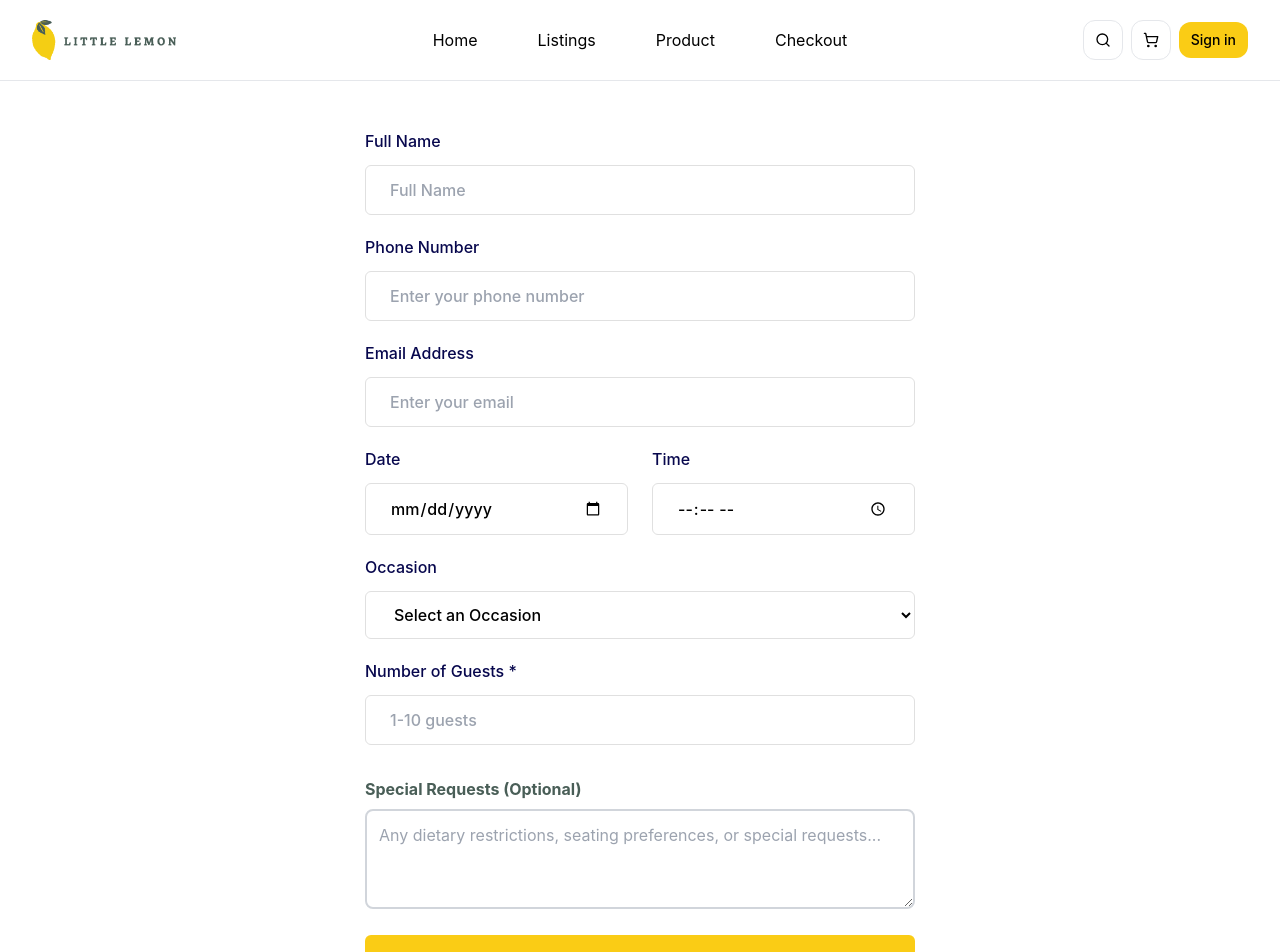
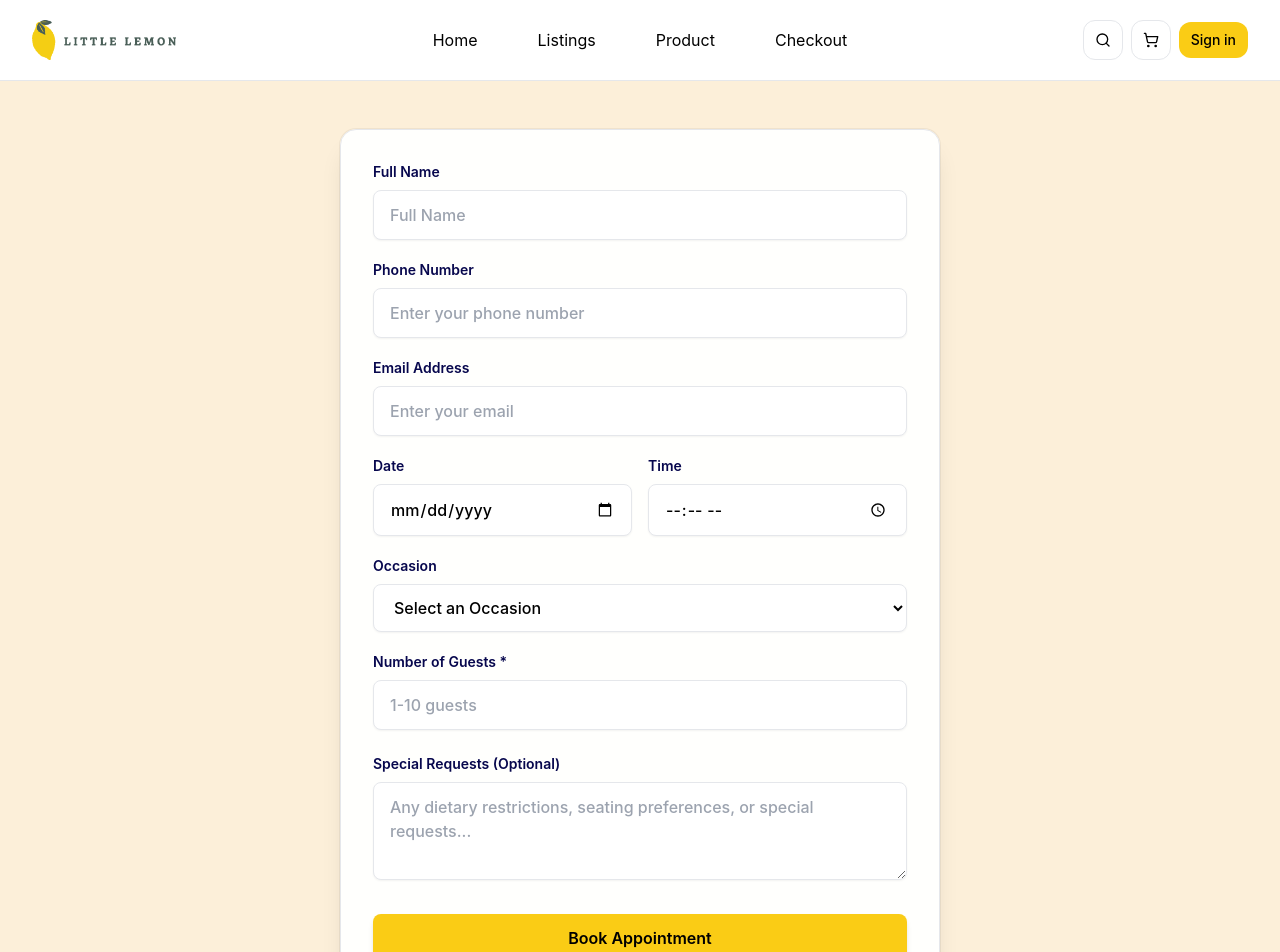
Before and after one commit to Raijin1302/little-lemon-assignment, a React (Vite) app: page /booking in a window 1280 px wide. Shown: the top 952 px of the page. Built offline with nearby package versions, Linux system fonts and the light colour scheme.

Commit message:
update UI Booking

```diff
--- a/src/components/Booking.jsx
+++ b/src/components/Booking.jsx
@@ -10,11 +10,12 @@ const Booking = () => {
   const [guests, setGuests] = useState("")
   const [requests, setRequests] = useState("")
 
-  //erroe
+  // error
   const [errors, setErrors] = useState({})
   const [touched, setTouched] = useState({})
   // 3) Helper: ngày hôm nay (để chặn chọn ngày quá khứ ở input date)
   const todayStr = useMemo(() => new Date().toISOString().split("T")[0], [])
+
   const validator = {
     name: (v) => (v.trim() ? "" : "Please enter your full name."),
     phone: (v) =>
@@ -34,13 +35,13 @@ const Booking = () => {
     guests: (v) => {
       const n = Number(v)
       if (v === "" || Number.isNaN(n)) return "Enter number of guests."
-
       if (n < 1 || n > 10) return "Guests must be between 1 and 10."
-
       return ""
     },
   }
+
   // 5) Không cho đặt trong quá khứ (khi đã có cả date & time)
+
   const notPast = (d, t) => {
     if (!d || !t) return ""
     const [Y, M, D] = d.split("-").map(Number)
@@ -50,6 +51,7 @@ const Booking = () => {
       ? "Selected date & time cannot be in the past."
       : ""
   }
+
   const validateAll = () => {
     const es = {
       name: validator.name(name),
@@ -59,16 +61,15 @@ const Booking = () => {
       time: validator.time(time),
       guests: validator.guests(guests),
     }
+
     // gắn lỗi quá khứ vào date/time (ưu tiên gắn vào cả 2 để user thấy rõ)
     const pastMsg = notPast(date, time)
     if (!es.date) es.date = pastMsg || ""
     if (!es.time) es.time = pastMsg || ""
-
-    // lọc field không có lỗi
     Object.keys(es).forEach((k) => !es[k] && delete es[k])
     return es
   }
-  //For ux when done typing check validate
+
   const validateOne = (nameKey) => {
     let msg = ""
     switch (nameKey) {
@@ -95,11 +96,13 @@ const Booking = () => {
     }
     setErrors((prev) => ({ ...prev, [nameKey]: msg || undefined }))
   }
+
   const onBlur = (e) => {
     const k = e.target.name
     setTouched((t) => ({ ...t, [k]: true }))
     validateOne(k)
   }
+
   const onSubmit = (e) => {
     e.preventDefault()
     // mark all touched
@@ -115,9 +118,7 @@ const Booking = () => {
     })
     const es = validateAll()
     setErrors(es)
-
     if (Object.keys(es).length === 0) {
-      // submit “fake”
       console.log("payload:", {
         name,
         phone,
@@ -129,7 +130,6 @@ const Booking = () => {
         requests,
       })
       alert("Booking submitted!")
-      // reset
       setName("")
       setPhone("")
       setEmail("")
@@ -142,22 +142,28 @@ const Booking = () => {
       setTouched({})
     }
   }
-  // 9) Class helper (đổi border khi lỗi)
+
   const cls = (n) =>
-    `w-full rounded-md border bg-white py-3 px-6 text-base font-medium outline-none focus:shadow-md ${
+    `w-full rounded-lg border bg-white py-3 px-4 text-base font-medium outline-none
+     transition-all duration-200 placeholder:text-gray-400
+     ${
        errors[n]
-        ? "border-red-500 focus:border-red-500"
-        : "border-[#e0e0e0] focus:border-[#6A64F1]"
-    }`
+         ? "border-red-500 ring-2 ring-red-200 focus:border-red-500 focus:ring-red-200"
+         : "border-gray-200 focus:border-[#6A64F1] focus:ring-2 focus:ring-[#6A64F1]/30"
+     }
+     shadow-sm focus:shadow-md`
+
   return (
-    <div className="flex items-center justify-center p-12 ">
-      {/* Author: FormBold Team */}
-      <div className="mx-auto w-full max-w-[550px] bg-white ">
-        <form onSubmit={onSubmit}>
-          <div className="mb-5">
+    <div className="min-h-screen flex items-start sm:items-center justify-center p-6 sm:p-12 bg-[#FCEFD9]">
+      <div
+        className="mx-auto w-full max-w-[600px] bg-white/95 backdrop-blur
+                   border border-gray-200 rounded-2xl shadow-xl ring-1 ring-black/5 p-6 sm:p-8"
+      >
+        <form onSubmit={onSubmit} className="space-y-5">
+          <div>
             <label
               htmlFor="name"
-              className="mb-3 block text-base font-medium text-[#07074D]"
+              className="mb-2 block text-sm font-semibold text-[#07074D]"
             >
               Full Name
             </label>
@@ -175,10 +181,11 @@ const Booking = () => {
               <p className="mt-2 text-sm text-red-600">{errors.name}</p>
             )}
           </div>
-          <div className="mb-5">
+
+          <div>
             <label
               htmlFor="phone"
-              className="mb-3 block text-base font-medium text-[#07074D]"
+              className="mb-2 block text-sm font-semibold text-[#07074D]"
             >
               Phone Number
             </label>
@@ -196,10 +203,11 @@ const Booking = () => {
               <p className="mt-2 text-sm text-red-600">{errors.phone}</p>
             )}
           </div>
-          <div className="mb-5">
+
+          <div>
             <label
               htmlFor="email"
-              className="mb-3 block text-base font-medium text-[#07074D]"
+              className="mb-2 block text-sm font-semibold text-[#07074D]"
             >
               Email Address
             </label>
@@ -213,13 +221,16 @@ const Booking = () => {
               placeholder="Enter your email"
               className={cls("email")}
             />
+            {touched.email && errors.email && (
+              <p className="mt-2 text-sm text-red-600">{errors.email}</p>
+            )}
           </div>
-          <div className="-mx-3 flex flex-wrap">
-            <div className="w-full px-3 sm:w-1/2">
-              <div className="mb-5">
+
+          <div className="-mx-2 flex flex-wrap">
+            <div className="w-full px-2 sm:w-1/2">
               <label
                 htmlFor="date"
-                  className="mb-3 block text-base font-medium text-[#07074D]"
+                className="mb-2 block text-sm font-semibold text-[#07074D]"
               >
                 Date
               </label>
@@ -237,12 +248,10 @@ const Booking = () => {
                 <p className="mt-2 text-sm text-red-600">{errors.date}</p>
               )}
             </div>
-            </div>
-            <div className="w-full px-3 sm:w-1/2">
-              <div className="mb-5">
+            <div className="w-full px-2 sm:w-1/2">
               <label
                 htmlFor="time"
-                  className="mb-3 block text-base font-medium text-[#07074D]"
+                className="mb-2 block text-sm font-semibold text-[#07074D]"
               >
                 Time
               </label>
@@ -260,15 +269,11 @@ const Booking = () => {
               )}
             </div>
           </div>
-          </div>
-          <div className="mb-5">
-            <label
-              htmlFor="name"
-              className="mb-3 block text-base font-medium text-[#07074D]"
-            >
+
+          <div>
+            <label className="mb-2 block text-sm font-semibold text-[#07074D]">
               Occasion
             </label>
-            <div className="mb-5">
             <select
               id="book-occasion"
               value={occasion}
@@ -285,15 +290,11 @@ const Booking = () => {
               <option value="Other">Other</option>
             </select>
           </div>
-          </div>
-          <div className="mb-5">
-            <label
-              htmlFor="name"
-              className="mb-3 block text-base font-medium text-[#07074D]"
-            >
+
+          <div>
+            <label className="mb-2 block text-sm font-semibold text-[#07074D]">
               Number of Guests *
             </label>
-            <div className="mb-5">
             <input
               type="number"
               placeholder="1-10 guests"
@@ -308,11 +309,11 @@ const Booking = () => {
               <p className="mt-2 text-sm text-red-600">{errors.guests}</p>
             )}
           </div>
-          </div>
-          <div className="mb-5 pt-3">
+
+          <div className="pt-1">
             <label
               htmlFor="book-requests"
-              className="block mb-2 font-bold text-[#495E57]"
+              className="mb-2 block text-sm font-semibold text-[#07074D]"
             >
               Special Requests (Optional)
             </label>
@@ -322,12 +323,18 @@ const Booking = () => {
               value={requests}
               onChange={(e) => setRequests(e.target.value)}
               onBlur={onBlur}
-              className="w-full p-3 border-2 border-gray-300 rounded-lg text-base transition-colors duration-300 box-border resize-y font-inherit min-w-0"
+              className={`min-h-[96px] ${cls("requests")}`}
               placeholder="Any dietary restrictions, seating preferences, or special requests..."
             />
           </div>
-          <div>
-            <button className="hover:shadow-form w-full rounded-md bg-yellow-400 text-black hover:bg-yellow-500 py-3 px-8 text-center text-base font-semibold outline-none">
+
+          <div className="pt-2">
+            <button
+              className="w-full rounded-lg bg-yellow-400 text-black py-3 px-8 text-center text-base font-semibold
+                         shadow-md hover:shadow-lg hover:bg-yellow-500
+                         focus-visible:outline-none focus-visible:ring-2 focus-visible:ring-yellow-300
+                         transition-colors"
+            >
               Book Appointment
             </button>
           </div>
```
Lines whose indentation alone changed are shown as unchanged.
